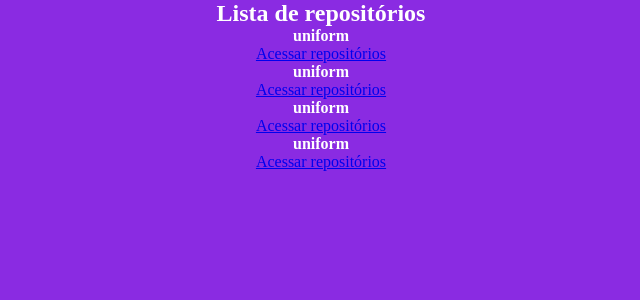
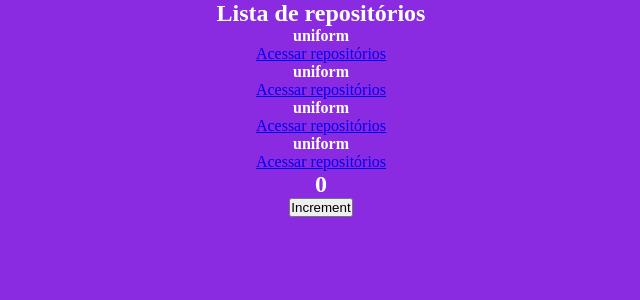
Before and after one commit to Allex-Lima/Estudo-React, a React (Create React App) app: page / in a window 1280 px wide. Shown: the top 300 px of the page, without its empty margins (319-959 px from the left). Built offline with nearby package versions, Linux system fonts and the light colour scheme.

Commit message:
Estado do Componente

```diff
--- a/src/App.jsx
+++ b/src/App.jsx
@@ -1,8 +1,12 @@
 import { RepositoryList } from './components/RepositoryList.jsx'
+import { Counter } from './components/Counter.jsx'
 import './styles/global.scss'
 
 export function App() {
     return (
-        <RepositoryList />
+        <>
+            <RepositoryList />
+            <Counter />
+        </>
     )
 }
--- /dev/null
+++ b/src/components/Counter.jsx
@@ -0,0 +1,22 @@
+import { useState } from "react";
+
+
+export function Counter() {
+
+    const [counter, setCounter] = useState(0);
+
+    function increment() {
+        setCounter(counter + 1);
+    }
+
+
+
+    return (
+        <div>
+            <h2>{counter}</h2>
+            <button type="button" onClick={increment}>
+                Increment
+            </button>
+        </div>
+    )
+}
```
